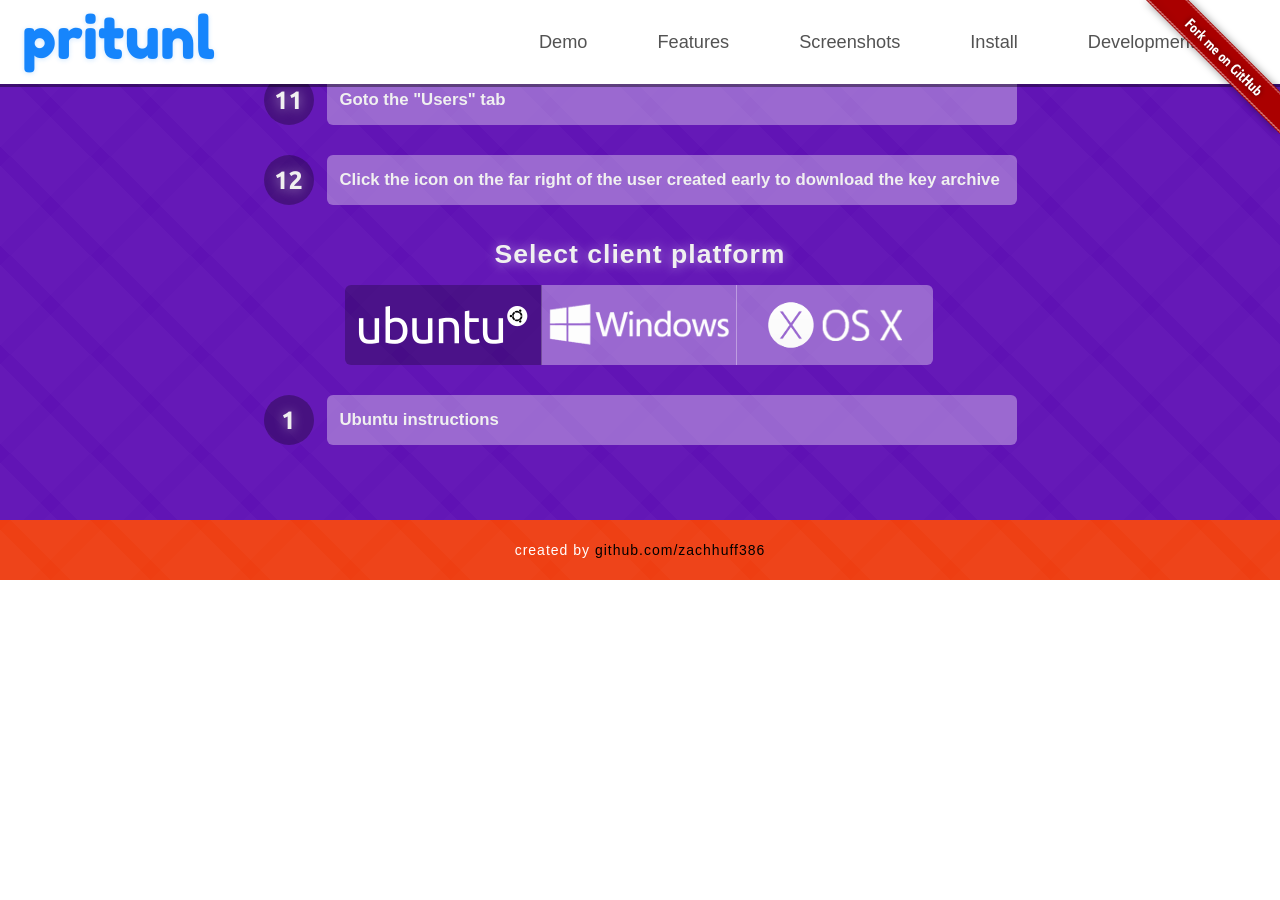
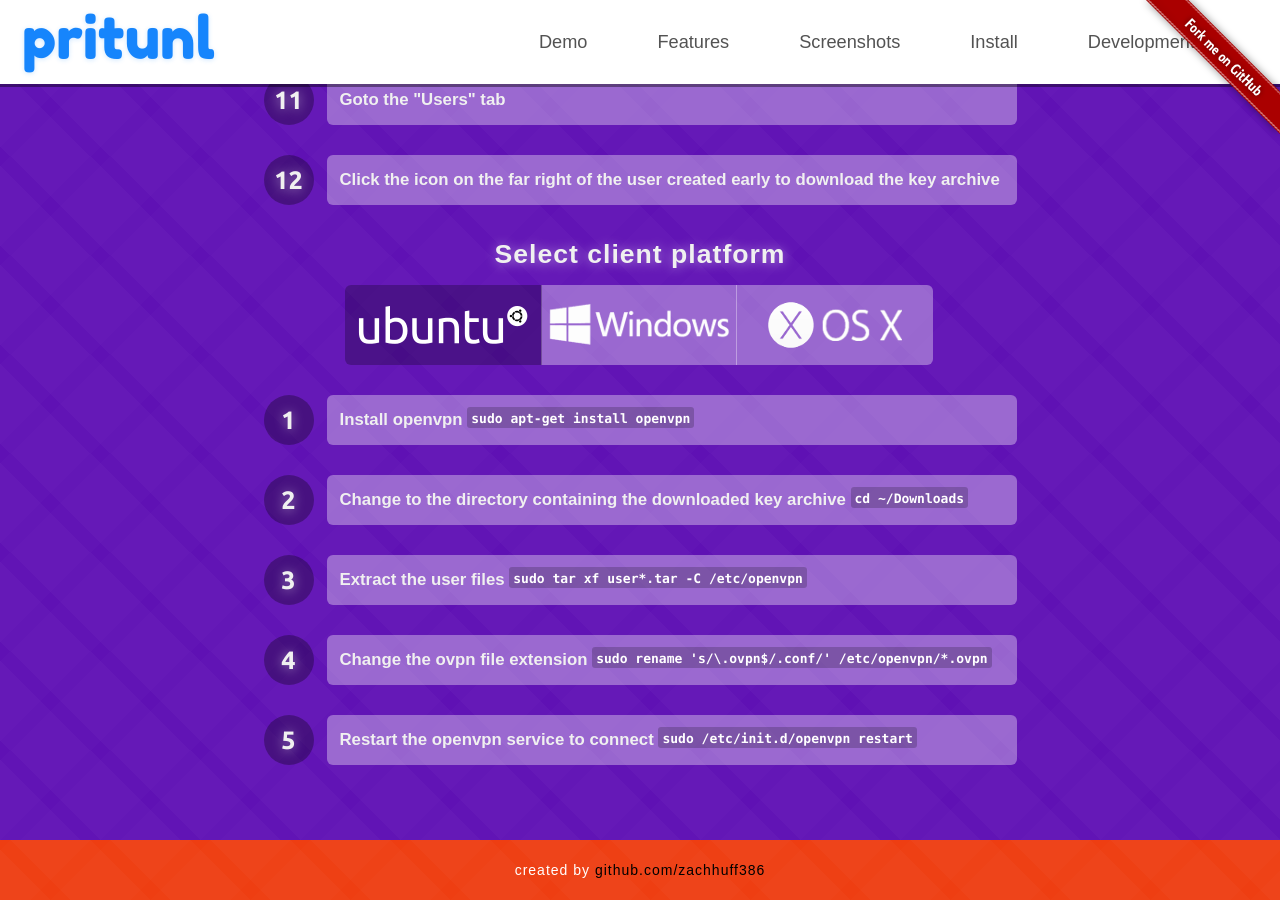
Before and after one commit to pritunl/pritunl.github.io, a Jekyll site: the page built from index.html, in a window 1280 px wide and 900 px high, scrolled down 4401 px. Built offline with Jekyll 4.4.1, drawn with Linux system fonts in a browser that asks for light colours; nearby versions of some CDN libraries; Markdown is read by kramdown in place of the engine named in the settings; before the commit the page ends 4981 px from its top, so only the background shows below that.

Commit message:
Add ubuntu client instructions

```diff
--- a/index.html
+++ b/index.html
@@ -599,7 +599,44 @@
                 <span>1</span>
               </div>
               <div class="install-point-description">
-                <span>Ubuntu instructions</span>
+                <span>Install openvpn</span>
+                <pre>sudo apt-get install openvpn</pre>
+              </div>
+            </div>
+            <div class="install-point clearfix">
+              <div class="install-point-label header">
+                <span>2</span>
+              </div>
+              <div class="install-point-description">
+                <span>Change to the directory containing the downloaded key archive</span>
+                <pre>cd ~/Downloads</pre>
+              </div>
+            </div>
+            <div class="install-point clearfix">
+              <div class="install-point-label header">
+                <span>3</span>
+              </div>
+              <div class="install-point-description">
+                <span>Extract the user files</span>
+                <pre>sudo tar xf user*.tar -C /etc/openvpn</pre>
+              </div>
+            </div>
+            <div class="install-point clearfix">
+              <div class="install-point-label header">
+                <span>4</span>
+              </div>
+              <div class="install-point-description">
+                <span>Change the ovpn file extension</span>
+                <pre>sudo rename 's/\.ovpn$/.conf/' /etc/openvpn/*.ovpn</pre>
+              </div>
+            </div>
+            <div class="install-point clearfix">
+              <div class="install-point-label header">
+                <span>5</span>
+              </div>
+              <div class="install-point-description">
+                <span>Restart the openvpn service to connect</span>
+                <pre>sudo /etc/init.d/openvpn restart</pre>
               </div>
             </div>
           </div>
```
